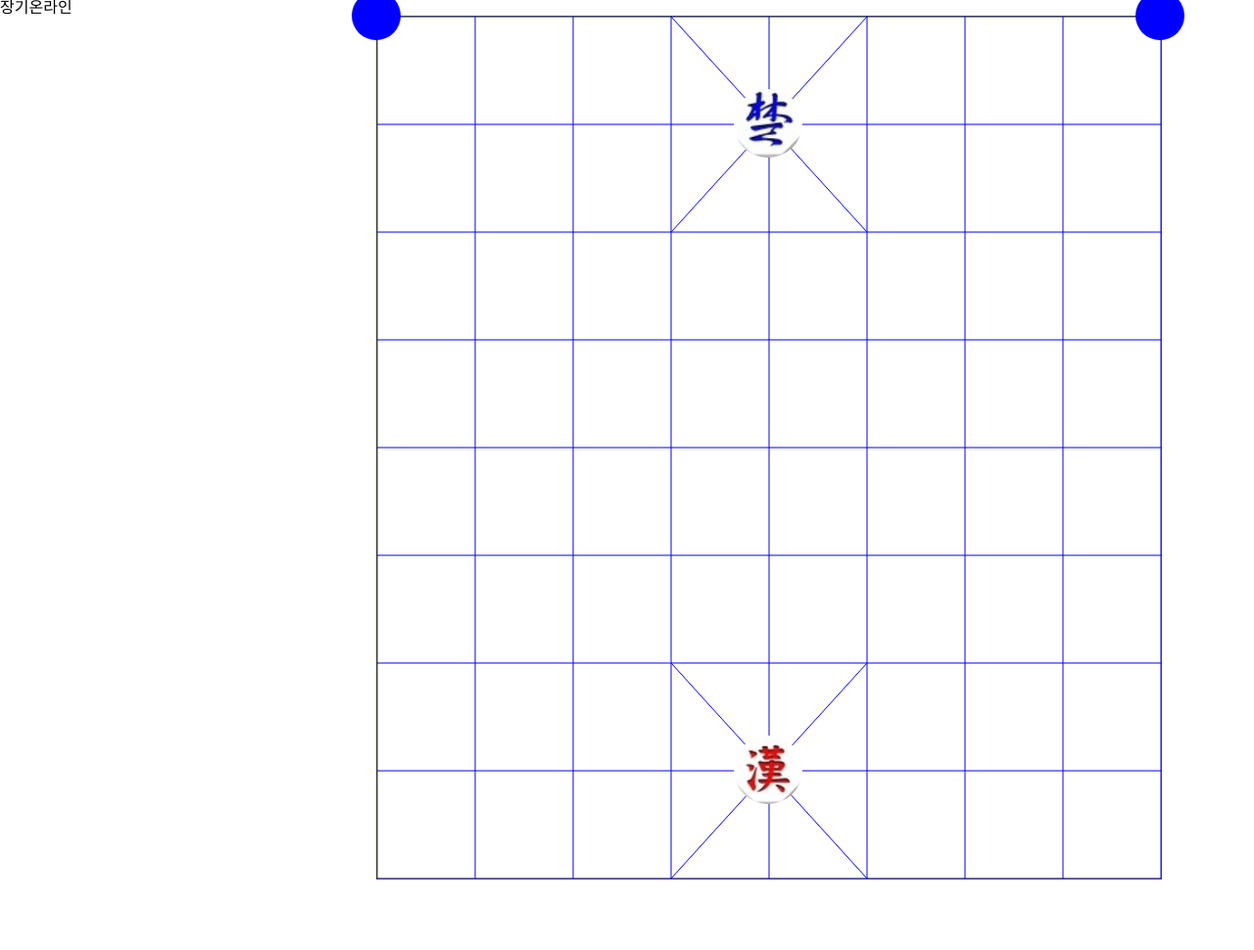
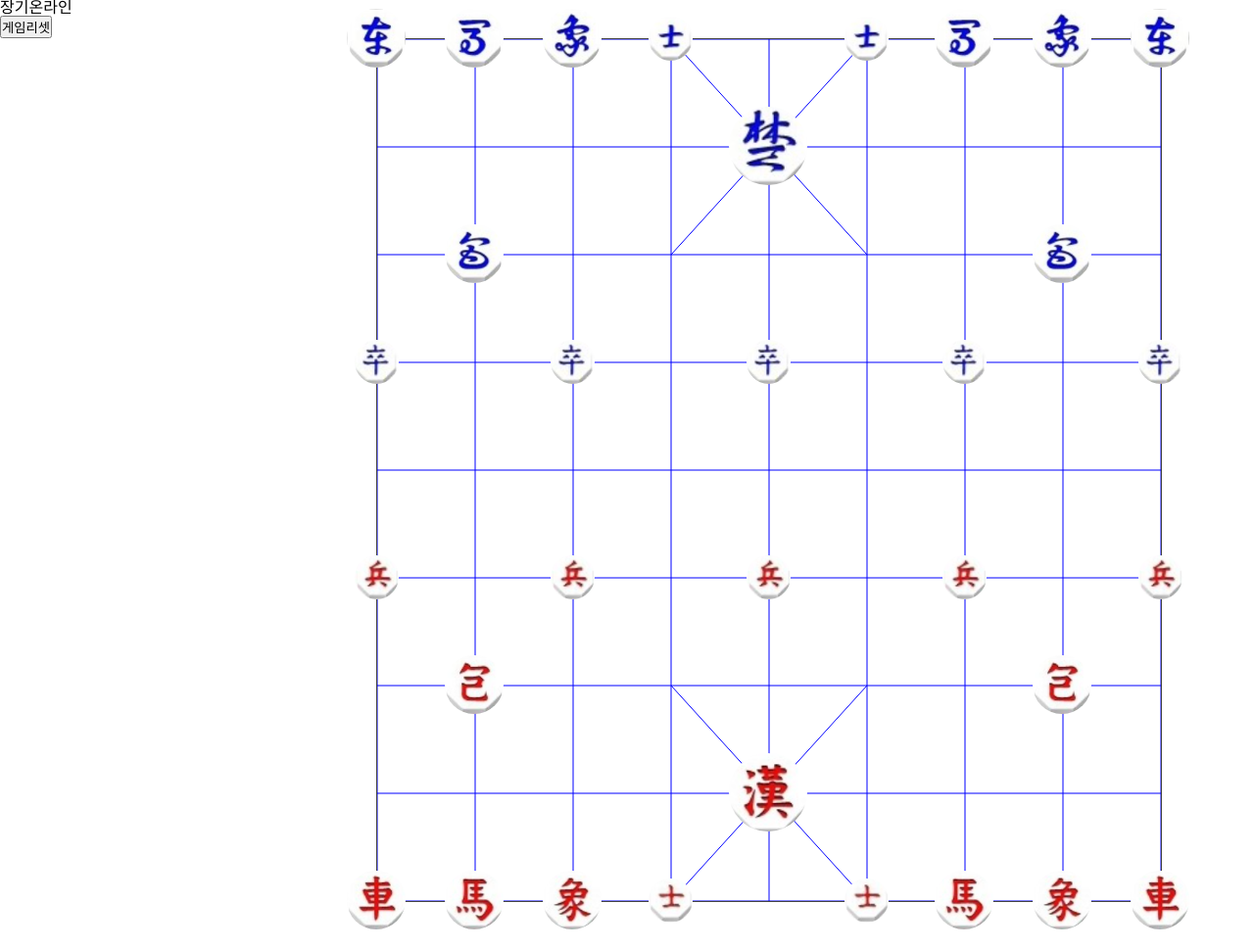
Before and after one commit to GDKim0401/jangiOnline, a plain HTML site: page index.html in a window 1280 px wide. Shown: the whole page at 98% size. Before the commit the page ends 947 px from the top, so only its background shows below. Drawn offline with Linux system fonts and the light colour scheme.

Commit message:
first commit

```diff
--- /dev/null
+++ b/css/main.css
@@ -0,0 +1,3 @@
+.units:hover{
+    cursor: pointer;
+}
--- a/index.html
+++ b/index.html
@@ -2,6 +2,7 @@
     <head>
         <style>
             @import url(css/reset.css);
+            @import url(css/main.css);
             * {margin: 0; padding: 0}
             .content_div{
                 position: absolute;
@@ -29,6 +30,7 @@
     <body>
         <h1>장기온라인</h1>
         <div class="wrap">
+            <button id="reset" onclick="reset();">게임리셋</button>
             <div id="content" class="content_div">
                 <canvas id="jgPan" class="jg_pan" width="800" height="880"></canvas>
             </div>
@@ -130,14 +132,6 @@
                         let s_unit = SELECTED[0];
                         s_unit['tag'].style.left = (target.dataset.x-34)+'px';
                         s_unit['tag'].style.top = (target.dataset.y-34)+'px';
-                        // s_unit['tag'].animate([
-                        //     {
-                        //         transform: [
-                        //             'translateX(0px)',  // 시작 값
-                        //             'translateX('+target.dataset.y+'px)'  // 종료 값
-                        //         ]
-                        //     }
-                        // ], 2000);
                         selected(s_unit['unit'],s_unit['tag'])
                     }
 
@@ -235,14 +229,42 @@
             }
 
             let createUnits=()=>{
-                let unit = new JANG('blue');
-                let unit2 = new JANG('red');
-                let unit3 = new CHA_LEFT('blue');
-                let unit4 = new CHA_RIGHT('blue');
-                unit.setUnit();
-                unit2.setUnit();
-                unit3.setUnit();
-                unit4.setUnit();
+                // 청나라 유닛 생성
+                new JANG().setUnit('blue');
+                new CHA().setUnit('blue','L');
+                new CHA().setUnit('blue','R');
+                new PO().setUnit('blue','L');
+                new PO().setUnit('blue','R');
+                new JOL().setUnit('blue','1');
+                new JOL().setUnit('blue','2');
+                new JOL().setUnit('blue','3');
+                new JOL().setUnit('blue','4');
+                new JOL().setUnit('blue','5');
+                new MA().setUnit('blue','R','L');
+                new MA().setUnit('blue','L','L');
+                new SANG().setUnit('blue','R','R');
+                new SANG().setUnit('blue','L','R');
+                new SA().setUnit('blue','L');
+                new SA().setUnit('blue','R');
+
+                // 홍나라 유닛 생성
+                new JANG().setUnit('red');
+                new CHA().setUnit('red','L');
+                new CHA().setUnit('red','R');
+                new PO().setUnit('red','L');
+                new PO().setUnit('red','R');
+                new JOL().setUnit('red','1');
+                new JOL().setUnit('red','2');
+                new JOL().setUnit('red','3');
+                new JOL().setUnit('red','4');
+                new JOL().setUnit('red','5');
+                new MA().setUnit('red','R','L');
+                new MA().setUnit('red','L','L');
+                new SANG().setUnit('red','R','R');
+                new SANG().setUnit('red','L','R');
+                new SA().setUnit('red','L');
+                new SA().setUnit('red','R');
+
                 console.log("3. 유닛 생성 완료")
             }
 
--- a/js/mal_module.js
+++ b/js/mal_module.js
@@ -9,112 +9,232 @@ let UNITS = {
     유닛 객체
 */
 class JANG{
-    constructor(team){
+    constructor(){
+        this.name = 'JANG';
         this.selected = false;
-        this.name = 'JANG';
-        this.team = team;
-        this.team=='blue'?this.init_position = [400,110]:this.init_position = [400,770];
-        this.current = '';//현재위치
-        this.prev = '';//이전위치
-        this.posibleMove='';
-        this.width = 70;
-        this.height = 70;
-        this.team=='blue'?this.color = 'rgba(0,0,255,1)':this.color = 'rgba(255,0,0,1)';
+        this.team;
+        this.init_position;
+        this.current;//현재위치
+        this.prev;//이전위치
+        this.width = 80;
+        this.height = 80;
+        this.color;
     }
 
-    setUnit(){
+    setUnit(team){
+        this.team = team;
+        if(team === 'blue'){this.init_position = [400,110];}
+        else if(team === 'red'){this.init_position = [400,770];}
+
         this.current = this.init_position;
-        let unitDiv = document.createElement('div');
-        unitDiv.style.background = "url('img/"+this.team+"_"+this.name+".PNG') no-repeat";
-        unitDiv.style.backgroundSize = "cover";
-        unitDiv.dataset.team = this.team;
-        unitDiv.dataset.name = this.name;
-        unitDiv.id = this.team+'-'+this.name;
-        unitDiv.className = 'units'
-        unitDiv.style.position = 'absolute';
-        //unitDiv.style.background = this.color;
-        unitDiv.style.width = this.width+'px';
-        unitDiv.style.height = this.height+'px';
-        unitDiv.style.top = (this.init_position[1]-(this.height/2))+'px';
-        unitDiv.style.left = (this.init_position[0]-(this.width/2))+'px';
-        unitDiv.style.borderRadius = '50px';
-        document.getElementById('content').appendChild(unitDiv);
+        document.getElementById('content').appendChild(set_style(this));
         UNITS[this.team][this.name] = this;
     }
 }
 
-class CHA_LEFT{
-    constructor(team){
+
+class CHA{
+    constructor(){
         this.name = 'CHA';
         this.selected = false;
-        this.team = team;
-        this.team=='blue'?this.init_position = [0,0]:this.init_position = [0,880];
-        this.current = '';//현재위치
-        this.prev = '';//이전위치
-        this.width = 50;
-        this.height = 50;
-        this.team=='blue'?this.color = 'rgba(0,0,255,1)':this.color = 'rgba(255,0,0,1)';
+        this.team;
+        this.init_position;
+        this.current;//현재위치
+        this.prev;//이전위치
+        this.width = 60;
+        this.height = 60;
+        this.color;
     }
 
-    setUnit(){
+    setUnit(team,up){
+        this.team = team;
+        if(team === 'blue' && up === 'L'){this.init_position = [0,0];}
+        else if(team === 'blue' && up === 'R'){this.init_position = [800,0];}
+        else if(team === 'red' && up === 'L'){this.init_position = [0,880];}
+        else if(team === 'red' && up === 'R'){this.init_position = [800,880];}
+
         this.current = this.init_position;
-        let unitDiv = document.createElement('div');
-        unitDiv.dataset.team = this.team;
-        unitDiv.dataset.name = this.name;
-        unitDiv.id = this.team+'-'+this.name;
-        unitDiv.className = 'units'
-        unitDiv.style.position = 'absolute';
-        unitDiv.style.background = this.color;
-        unitDiv.style.width = this.width+'px';
-        unitDiv.style.height = this.height+'px';
-        unitDiv.style.top = (this.init_position[1]-(this.height/2))+'px';
-        unitDiv.style.left = (this.init_position[0]-(this.width/2))+'px';
-        unitDiv.style.borderRadius = '50px';
-        document.getElementById('content').appendChild(unitDiv);
+        document.getElementById('content').appendChild(set_style(this));
         UNITS[this.team][this.name] = this;
     }
 }
 
-class CHA_RIGHT{
-    constructor(team){
-        this.name = 'CHA';
+
+class PO{
+    constructor(){
+        this.name = 'PO';
         this.selected = false;
-        this.team = team;
-        this.team=='blue'?this.init_position = [800,0]:this.init_position = [800,880];
-        this.current = '';//현재위치
-        this.prev = '';//이전위치
-        this.width = 50;
-        this.height = 50;
-        this.team=='blue'?this.color = 'rgba(0,0,255,1)':this.color = 'rgba(255,0,0,1)';
+        this.team;
+        this.init_position;
+        this.current;//현재위치
+        this.prev;//이전위치
+        this.width = 60;
+        this.height = 60;
+        this.color;
+        // this.team=='blue'?this.color = 'rgba(0,0,255,1)':this.color = 'rgba(255,0,0,1)';
     }
 
-    setUnit(){
+    setUnit(team,up){
+        this.team = team;
+        if(team === 'blue' && up === 'L'){this.init_position = [100,220];}
+        else if(team === 'blue' && up === 'R'){this.init_position = [700,220];}
+        else if(team === 'red' && up === 'L'){this.init_position = [100,660];}
+        else if(team === 'red' && up === 'R'){this.init_position = [700,660];}
+
         this.current = this.init_position;
-        let unitDiv = document.createElement('div');
-        unitDiv.dataset.team = this.team;
-        unitDiv.dataset.name = this.name;
-        unitDiv.id = this.team+'-'+this.name;
-        unitDiv.className = 'units'
-        unitDiv.style.position = 'absolute';
-        unitDiv.style.background = this.color;
-        unitDiv.style.width = this.width+'px';
-        unitDiv.style.height = this.height+'px';
-        unitDiv.style.top = (this.init_position[1]-(this.height/2))+'px';
-        unitDiv.style.left = (this.init_position[0]-(this.width/2))+'px';
-        unitDiv.style.borderRadius = '50px';
-        document.getElementById('content').appendChild(unitDiv);
+        document.getElementById('content').appendChild(set_style(this));
         UNITS[this.team][this.name] = this;
     }
 }
+
+
+class JOL{
+    constructor(){
+        this.name = 'JOL';
+        this.selected = false;
+        this.team;
+        this.init_position;
+        this.current;//현재위치
+        this.prev;//이전위치
+        this.width = 45;
+        this.height = 45;
+        this.color;
+        // this.team=='blue'?this.color = 'rgba(0,0,255,1)':this.color = 'rgba(255,0,0,1)';
+    }
+
+    setUnit(team,up){
+        this.team = team;
+        if(team === 'blue' && up === '1'){this.init_position = [0,330];}
+        else if(team === 'blue' && up === '2'){this.init_position = [200,330];}
+        else if(team === 'blue' && up === '3'){this.init_position = [400,330];}
+        else if(team === 'blue' && up === '4'){this.init_position = [600,330];}
+        else if(team === 'blue' && up === '5'){this.init_position = [800,330];}
+        else if(team === 'red' && up === '1'){this.init_position = [0,550];}
+        else if(team === 'red' && up === '2'){this.init_position = [200,550];}
+        else if(team === 'red' && up === '3'){this.init_position = [400,550];}
+        else if(team === 'red' && up === '4'){this.init_position = [600,550];}
+        else if(team === 'red' && up === '5'){this.init_position = [800,550];}
+
+        this.current = this.init_position;
+        document.getElementById('content').appendChild(set_style(this));
+        UNITS[this.team][this.name] = this;
+    }
+}
+
+
+class MA{
+    constructor(){
+        this.name = 'MA';
+        this.selected = false;
+        this.team;
+        this.init_position;
+        this.current;//현재위치
+        this.prev;//이전위치
+        this.width = 60;
+        this.height = 60;
+        this.color;
+        // this.team=='blue'?this.color = 'rgba(0,0,255,1)':this.color = 'rgba(255,0,0,1)';
+    }
+
+    setUnit(team,up,up2){
+        this.team = team;
+        if(team === 'blue' && up === 'L' && up2 === 'L'){this.init_position = [100,0];}
+        else if(team === 'blue' && up === 'L' && up2 === 'R'){this.init_position = [200,0];}
+        else if(team === 'blue' && up === 'R' && up2 === 'L'){this.init_position = [600,0];}
+        else if(team === 'blue' && up === 'R' && up2 === 'R'){this.init_position = [700,0];}
+        else if(team === 'red' && up === 'L' && up2 === 'L'){this.init_position = [100,880];}
+        else if(team === 'red' && up === 'L' && up2 === 'R'){this.init_position = [200,880];}
+        else if(team === 'red' && up === 'R' && up2 === 'L'){this.init_position = [600,880];}
+        else if(team === 'red' && up === 'R' && up2 === 'R'){this.init_position = [700,880];}
+
+        this.current = this.init_position;
+        document.getElementById('content').appendChild(set_style(this));
+        UNITS[this.team][this.name] = this;
+    }
+}
+
+
+class SANG{
+    constructor(){
+        this.name = 'SANG';
+        this.selected = false;
+        this.team;
+        this.init_position;
+        this.current;//현재위치
+        this.prev;//이전위치
+        this.width = 60;
+        this.height = 60;
+        this.color;
+        // this.team=='blue'?this.color = 'rgba(0,0,255,1)':this.color = 'rgba(255,0,0,1)';
+    }
+
+    setUnit(team,up,up2){
+        this.team = team;
+        if(team === 'blue' && up === 'L' && up2 === 'L'){this.init_position = [100,0];}
+        else if(team === 'blue' && up === 'L' && up2 === 'R'){this.init_position = [200,0];}
+        else if(team === 'blue' && up === 'R' && up2 === 'L'){this.init_position = [600,0];}
+        else if(team === 'blue' && up === 'R' && up2 === 'R'){this.init_position = [700,0];}
+        else if(team === 'red' && up === 'L' && up2 === 'L'){this.init_position = [100,880];}
+        else if(team === 'red' && up === 'L' && up2 === 'R'){this.init_position = [200,880];}
+        else if(team === 'red' && up === 'R' && up2 === 'L'){this.init_position = [600,880];}
+        else if(team === 'red' && up === 'R' && up2 === 'R'){this.init_position = [700,880];}
+
+        this.current = this.init_position;
+        let unitDiv = document.createElement('div');
+        document.getElementById('content').appendChild(set_style(this));
+        UNITS[this.team][this.name] = this;
+    }
+}
+
+class SA{
+    constructor(){
+        this.name = 'SA';
+        this.selected = false;
+        this.team;
+        this.init_position;
+        this.current;//현재위치
+        this.prev;//이전위치
+        this.width = 45;
+        this.height = 45;
+        this.color;
+        // this.team=='blue'?this.color = 'rgba(0,0,255,1)':this.color = 'rgba(255,0,0,1)';
+    }
+
+    setUnit(team,up,up2){
+        this.team = team;
+        if(team === 'blue' && up === 'L'){this.init_position = [300,0];}
+        else if(team === 'blue' && up === 'R'){this.init_position = [500,0];}
+        else if(team === 'red' && up === 'L'){this.init_position = [300,880];}
+        else if(team === 'red' && up === 'R'){this.init_position = [500,880];}
+
+        this.current = this.init_position;
+        let unitDiv = document.createElement('div');
+        document.getElementById('content').appendChild(set_style(this));
+        UNITS[this.team][this.name] = this;
+    }
+}
+
+
 /*
     유닛 셋팅 함수
 */
 
-const fn_create_unit=()=>{
-
-
-
-    //todo
+const set_style=(_this)=>{
+    let unitDiv = document.createElement('div');
+    unitDiv.style.background = "url('img/"+_this.team+"_"+_this.name+".PNG') no-repeat";
+    unitDiv.style.backgroundSize = "cover";
+    unitDiv.dataset.team = _this.team;
+    unitDiv.dataset.name = _this.name;
+    unitDiv.id = _this.team+'-'+_this.name;
+    unitDiv.className = 'units'
+    unitDiv.style.position = 'absolute';
+    unitDiv.style.background = _this.color;
+    unitDiv.style.width = _this.width+'px';
+    unitDiv.style.height = _this.height+'px';
+    unitDiv.style.top = (_this.init_position[1]-(_this.height/2))+'px';
+    unitDiv.style.left = (_this.init_position[0]-(_this.width/2))+'px';
+    unitDiv.style.borderRadius = '50px';
+    return unitDiv;
 }
 
 
@@ -143,6 +263,8 @@ const selected = (_unit,_tag) =>{
         _unit.selected = true;
         _tag.style.border = '3px solid #424242';
         SELECTED.push({unit : _unit, tag : _tag});
+        move();
+
     }
 }
 
@@ -154,3 +276,19 @@ const selected = (_unit,_tag) =>{
 /*
     draw 함수
 */
+
+
+
+/*
+    게임 리셋
+*/
+const reset=()=>{
+    SELECTED = [];
+    UNITS = {
+        blue:{},
+        red:{}
+    };
+    var units = Array.prototype.slice.call(document.getElementsByClassName('units'), 0);
+    for(let i = 0; i < units.length; i++){units[i].remove();};
+    init();
+}
```
Also changed, not shown: img/blue_CHA.PNG (added), img/blue_JOL.PNG (added), img/blue_MA.PNG (added), img/blue_PO.PNG (added), img/blue_SA.PNG (added), img/blue_SANG.PNG (added), img/red_CHA.PNG (added), img/red_JOL.PNG (added), img/red_MA.PNG (added), img/red_PO.PNG (added), img/red_SA.PNG (added), img/red_SANG.PNG (added).
